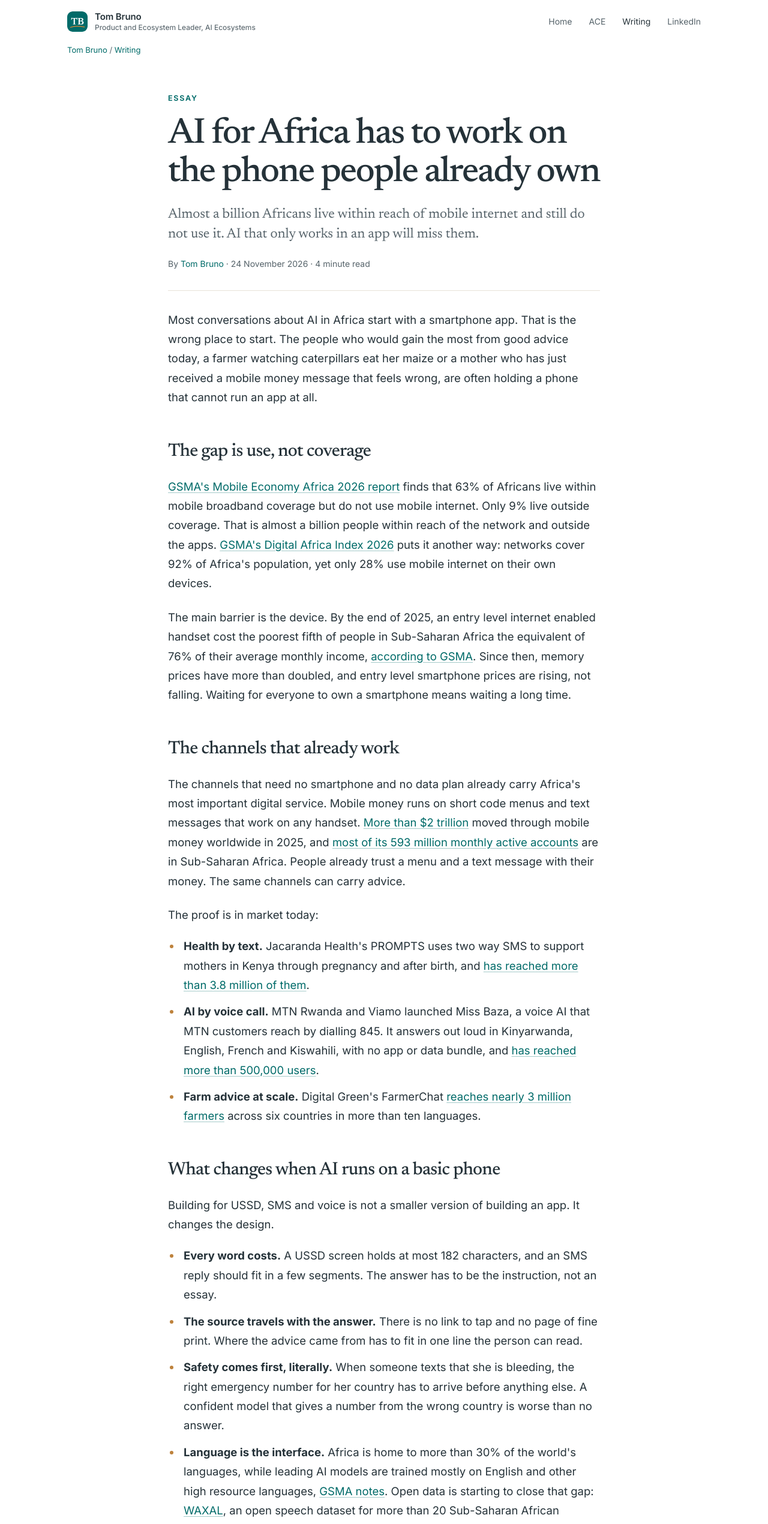
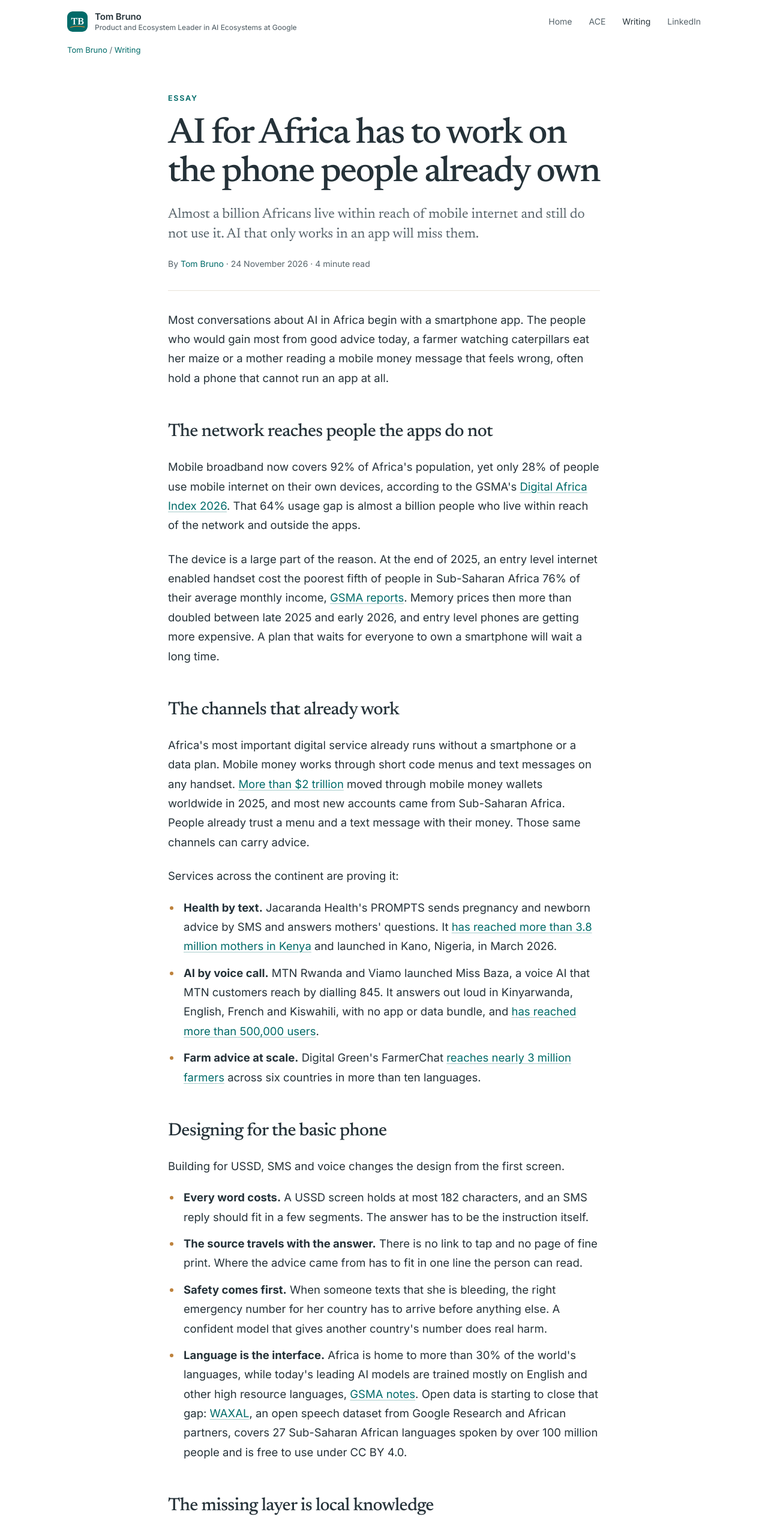
Before and after one commit to tbrunoh/tbrunoh.github.io, a plain HTML site: page writing/ai-for-africa-basic-phones/index.html in a window 1280 px wide. Shown: the top 2541 px of the page at 60% size. Drawn offline with Linux system fonts and the light colour scheme.

Commit message:
Essay: figures rechecked against sources, latest GSMA index, clearer prose [skip ci]

```diff
--- a/writing/ai-for-africa-basic-phones/index.html
+++ b/writing/ai-for-africa-basic-phones/index.html
@@ -13,6 +13,7 @@
 <link rel="apple-touch-icon" href="/apple-touch-icon.png">
 <link rel="manifest" href="/site.webmanifest">
 <link rel="alternate" type="text/markdown" href="/llms.txt" title="Summary for AI agents">
+<link rel="alternate" type="text/markdown" href="/llms-full.txt" title="Full text for AI agents">
 <meta name="theme-color" content="#FFFFFF">
 <meta property="og:type" content="article">
 <meta property="og:site_name" content="Tom Bruno">
@@ -25,7 +26,7 @@
 <meta property="og:image:height" content="630">
 <meta property="og:image:alt" content="AI for Africa has to work on the phone people already own">
 <meta property="article:published_time" content="2026-11-24T14:00:00-08:00">
-<meta property="article:modified_time" content="2026-11-25T10:45:00-08:00">
+<meta property="article:modified_time" content="2026-11-25T11:15:00-08:00">
 <meta property="article:author" content="https://tbrunoh.github.io/">
 <meta name="twitter:card" content="summary_large_image">
 <meta name="twitter:title" content="AI for Africa has to work on the phone people already own">
@@ -49,9 +50,9 @@
         "height": 630
       },
       "datePublished": "2026-11-24T14:00:00-08:00",
-      "dateModified": "2026-11-25T10:45:00-08:00",
+      "dateModified": "2026-11-25T11:15:00-08:00",
       "inLanguage": "en-US",
-      "wordCount": 825,
+      "wordCount": 786,
       "keywords": "AI for Africa, AI on feature phones, AI over USSD, AI over SMS, voice AI in African languages, mobile money, ACE, African Context Engine",
       "author": {
         "@id": "https://tbrunoh.github.io/#person"
@@ -70,7 +71,6 @@
         "https://www.gsma.com/newsroom/?p=26353",
         "https://www.gsma.com/newsroom/press-release/gsma-warns-of-emerging-global-ai-divide-as-three-billion-people-remain-offline-and-smartphone-component-costs-soar/",
         "https://www.gsma.com/newsroom/press-release/mobile-money-accounted-for-2-trillion-in-transactions-in-2025-doubling-since-2021-as-active-accounts-continue-to-grow/",
-        "https://www.mobileworldlive.com/gsma/mobile-money-tops-2t-in-annual-transactions/",
         "https://ehealthafrica.org/press-release/jacaranda-health-ehealth-africa-target-25000-mothers-ai-powered-maternal-health-support-nigeria/",
         "https://www.newtimes.co.rw/article/40095/news/featured/no-smartphone-no-internet-mtns-miss-baza-brings-ai-powered-services-to-your-phone",
         "https://www.digitalgreen.org/insights/v2-launch-performance",
@@ -145,7 +145,7 @@
 <header class="topbar">
   <div class="wrap">
     <nav aria-label="Primary">
-    <a class="mark" href="/"><img src="/favicon.svg" alt="" width="34" height="34"><span>Tom Bruno<small>Product and Ecosystem Leader, AI Ecosystems</small></span></a>
+    <a class="mark" href="/"><img src="/favicon.svg" alt="" width="34" height="34"><span>Tom Bruno<small>Product and Ecosystem Leader in AI Ecosystems at Google</small></span></a>
     <div class="links"><a href="/">Home</a><a href="/ace/">ACE</a><a href="/writing/" aria-current="page">Writing</a><a href="https://www.linkedin.com/in/tbrunoh">LinkedIn</a></div>
   </nav>
   </div>
@@ -161,32 +161,32 @@
     </header>
     <div class="body">
 
-<p>Most conversations about AI in Africa start with a smartphone app. That is the wrong place to start. The people who would gain the most from good advice today, a farmer watching caterpillars eat her maize or a mother who has just received a mobile money message that feels wrong, are often holding a phone that cannot run an app at all.</p>
+<p>Most conversations about AI in Africa begin with a smartphone app. The people who would gain most from good advice today, a farmer watching caterpillars eat her maize or a mother reading a mobile money message that feels wrong, often hold a phone that cannot run an app at all.</p>
 
-<h2>The gap is use, not coverage</h2>
-<p><a href="https://www.gsma.com/newsroom/press-release/mobile-technologies-contributed-240-billion-to-africas-economy-in-2025-as-the-continent-enters-a-new-phase-of-digital-transformation/">GSMA's Mobile Economy Africa 2026 report</a> finds that 63% of Africans live within mobile broadband coverage but do not use mobile internet. Only 9% live outside coverage. That is almost a billion people within reach of the network and outside the apps. <a href="https://www.gsma.com/newsroom/?p=26353">GSMA's Digital Africa Index 2026</a> puts it another way: networks cover 92% of Africa's population, yet only 28% use mobile internet on their own devices.</p>
-<p>The main barrier is the device. By the end of 2025, an entry level internet enabled handset cost the poorest fifth of people in Sub-Saharan Africa the equivalent of 76% of their average monthly income, <a href="https://www.gsma.com/newsroom/press-release/gsma-warns-of-emerging-global-ai-divide-as-three-billion-people-remain-offline-and-smartphone-component-costs-soar/">according to GSMA</a>. Since then, memory prices have more than doubled, and entry level smartphone prices are rising, not falling. Waiting for everyone to own a smartphone means waiting a long time.</p>
+<h2>The network reaches people the apps do not</h2>
+<p>Mobile broadband now covers 92% of Africa's population, yet only 28% of people use mobile internet on their own devices, according to the GSMA's <a href="https://www.gsma.com/newsroom/?p=26353">Digital Africa Index 2026</a>. That 64% usage gap is almost a billion people who live within reach of the network and outside the apps.</p>
+<p>The device is a large part of the reason. At the end of 2025, an entry level internet enabled handset cost the poorest fifth of people in Sub-Saharan Africa 76% of their average monthly income, <a href="https://www.gsma.com/newsroom/press-release/gsma-warns-of-emerging-global-ai-divide-as-three-billion-people-remain-offline-and-smartphone-component-costs-soar/">GSMA reports</a>. Memory prices then more than doubled between late 2025 and early 2026, and entry level phones are getting more expensive. A plan that waits for everyone to own a smartphone will wait a long time.</p>
 
 <h2>The channels that already work</h2>
-<p>The channels that need no smartphone and no data plan already carry Africa's most important digital service. Mobile money runs on short code menus and text messages that work on any handset. <a href="https://www.gsma.com/newsroom/press-release/mobile-money-accounted-for-2-trillion-in-transactions-in-2025-doubling-since-2021-as-active-accounts-continue-to-grow/">More than $2 trillion</a> moved through mobile money worldwide in 2025, and <a href="https://www.mobileworldlive.com/gsma/mobile-money-tops-2t-in-annual-transactions/">most of its 593 million monthly active accounts</a> are in Sub-Saharan Africa. People already trust a menu and a text message with their money. The same channels can carry advice.</p>
-<p>The proof is in market today:</p>
+<p>Africa's most important digital service already runs without a smartphone or a data plan. Mobile money works through short code menus and text messages on any handset. <a href="https://www.gsma.com/newsroom/press-release/mobile-money-accounted-for-2-trillion-in-transactions-in-2025-doubling-since-2021-as-active-accounts-continue-to-grow/">More than $2 trillion</a> moved through mobile money wallets worldwide in 2025, and most new accounts came from Sub-Saharan Africa. People already trust a menu and a text message with their money. Those same channels can carry advice.</p>
+<p>Services across the continent are proving it:</p>
 <ul>
-<li><strong>Health by text.</strong> Jacaranda Health's PROMPTS uses two way SMS to support mothers in Kenya through pregnancy and after birth, and <a href="https://ehealthafrica.org/press-release/jacaranda-health-ehealth-africa-target-25000-mothers-ai-powered-maternal-health-support-nigeria/">has reached more than 3.8 million of them</a>.</li>
+<li><strong>Health by text.</strong> Jacaranda Health's PROMPTS sends pregnancy and newborn advice by SMS and answers mothers' questions. It <a href="https://ehealthafrica.org/press-release/jacaranda-health-ehealth-africa-target-25000-mothers-ai-powered-maternal-health-support-nigeria/">has reached more than 3.8 million mothers in Kenya</a> and launched in Kano, Nigeria, in March 2026.</li>
 <li><strong>AI by voice call.</strong> MTN Rwanda and Viamo launched Miss Baza, a voice AI that MTN customers reach by dialling 845. It answers out loud in Kinyarwanda, English, French and Kiswahili, with no app or data bundle, and <a href="https://www.newtimes.co.rw/article/40095/news/featured/no-smartphone-no-internet-mtns-miss-baza-brings-ai-powered-services-to-your-phone">has reached more than 500,000 users</a>.</li>
 <li><strong>Farm advice at scale.</strong> Digital Green's FarmerChat <a href="https://www.digitalgreen.org/insights/v2-launch-performance">reaches nearly 3 million farmers</a> across six countries in more than ten languages.</li>
 </ul>
 
-<h2>What changes when AI runs on a basic phone</h2>
-<p>Building for USSD, SMS and voice is not a smaller version of building an app. It changes the design.</p>
+<h2>Designing for the basic phone</h2>
+<p>Building for USSD, SMS and voice changes the design from the first screen.</p>
 <ul>
-<li><strong>Every word costs.</strong> A USSD screen holds at most 182 characters, and an SMS reply should fit in a few segments. The answer has to be the instruction, not an essay.</li>
+<li><strong>Every word costs.</strong> A USSD screen holds at most 182 characters, and an SMS reply should fit in a few segments. The answer has to be the instruction itself.</li>
 <li><strong>The source travels with the answer.</strong> There is no link to tap and no page of fine print. Where the advice came from has to fit in one line the person can read.</li>
-<li><strong>Safety comes first, literally.</strong> When someone texts that she is bleeding, the right emergency number for her country has to arrive before anything else. A confident model that gives a number from the wrong country is worse than no answer.</li>
-<li><strong>Language is the interface.</strong> Africa is home to more than 30% of the world's languages, while leading AI models are trained mostly on English and other high resource languages, <a href="https://www.gsma.com/newsroom/press-release/mobile-technologies-contributed-240-billion-to-africas-economy-in-2025-as-the-continent-enters-a-new-phase-of-digital-transformation/">GSMA notes</a>. Open data is starting to close that gap: <a href="https://research.google/blog/waxal-a-large-scale-open-resource-for-african-language-speech-technology/">WAXAL</a>, an open speech dataset for more than 20 Sub-Saharan African languages spoken by over 100 million people, is free to use under CC BY 4.0.</li>
+<li><strong>Safety comes first.</strong> When someone texts that she is bleeding, the right emergency number for her country has to arrive before anything else. A confident model that gives another country's number does real harm.</li>
+<li><strong>Language is the interface.</strong> Africa is home to more than 30% of the world's languages, while today's leading AI models are trained mostly on English and other high resource languages, <a href="https://www.gsma.com/newsroom/press-release/mobile-technologies-contributed-240-billion-to-africas-economy-in-2025-as-the-continent-enters-a-new-phase-of-digital-transformation/">GSMA notes</a>. Open data is starting to close that gap: <a href="https://research.google/blog/waxal-a-large-scale-open-resource-for-african-language-speech-technology/">WAXAL</a>, an open speech dataset from Google Research and African partners, covers 27 Sub-Saharan African languages spoken by over 100 million people and is free to use under CC BY 4.0.</li>
 </ul>
 
-<h2>Knowledge is the bottleneck, not the model</h2>
-<p>The hard part is not the model. It is the knowledge underneath it: which hotline handles gender based violence in Ghana, what moisture level keeps maize free of aflatoxin, how a real mobile money message differs from a scam. Global models do not know these facts reliably. Every service above has had to build that knowledge, its channels and its safety layer on its own, and the knowledge then stays locked inside each one.</p>
+<h2>The missing layer is local knowledge</h2>
+<p>What global models lack is the knowledge underneath a good answer: which hotline handles gender based violence in Ghana, what moisture level keeps maize free of aflatoxin, how a real mobile money message differs from a scam. They do not know these facts reliably. Each service above has built that knowledge, its channels and its safety layer on its own, and the knowledge stays locked inside each one.</p>
 <p>That is why I built <a href="/ace/">ACE, the African Context Engine</a>, as open source. ACE serves checked, citable knowledge over USSD, SMS, voice, WhatsApp, the web and MCP, in eight languages across 34 countries, from Swahili and French to Arabic and Amharic. The caller's dialling code picks the country. Emergencies get that country's verified numbers before anything else runs, and every answer names its source. ACE works with no AI model at all, and when one is added, it checks that the model stayed with the facts.</p>
 
 <h2>The test for AI in Africa</h2>
@@ -196,20 +196,19 @@
     </div>
     <aside class="author">
       <img src="https://github.com/tbrunoh.png?size=128" alt="Portrait of Tom Bruno" width="64" height="64" loading="lazy">
-      <p><b>Tom Bruno</b> is a Product and Ecosystem Leader in AI Ecosystems, founder of Korext and creator of <a href="/ace/">ACE, the African Context Engine</a>. Born and raised in Kenya, he is based in the San Francisco Bay Area.</p>
+      <p><b>Tom Bruno</b> is a Product and Ecosystem Leader in AI Ecosystems at Google, founder of Korext and creator of <a href="/ace/">ACE, the African Context Engine</a>. Born and raised in Kenya, he is based in the San Francisco Bay Area.</p>
     </aside>
     <section class="sources" aria-labelledby="src-h">
       <h2 id="src-h">Sources</h2>
       <ol>
-<li><a href="https://www.gsma.com/newsroom/press-release/mobile-technologies-contributed-240-billion-to-africas-economy-in-2025-as-the-continent-enters-a-new-phase-of-digital-transformation/">GSMA, The Mobile Economy Africa 2026, press release, 16 June 2026</a></li>
-<li><a href="https://www.gsma.com/newsroom/?p=26353">GSMA, Digital Africa Index 2026, 18 November 2026</a></li>
-<li><a href="https://www.gsma.com/newsroom/press-release/gsma-warns-of-emerging-global-ai-divide-as-three-billion-people-remain-offline-and-smartphone-component-costs-soar/">GSMA, emerging global AI divide, 15 September 2026</a></li>
+<li><a href="https://www.gsma.com/newsroom/?p=26353">GSMA, Digital Africa Index 2026, press release, 18 November 2026</a></li>
+<li><a href="https://www.gsma.com/newsroom/press-release/gsma-warns-of-emerging-global-ai-divide-as-three-billion-people-remain-offline-and-smartphone-component-costs-soar/">GSMA, emerging global AI divide, press release, 15 September 2026</a></li>
 <li><a href="https://www.gsma.com/newsroom/press-release/mobile-money-accounted-for-2-trillion-in-transactions-in-2025-doubling-since-2021-as-active-accounts-continue-to-grow/">GSMA, State of the Industry Report on Mobile Money 2026, press release, 24 March 2026</a></li>
-<li><a href="https://www.mobileworldlive.com/gsma/mobile-money-tops-2t-in-annual-transactions/">Mobile World Live, mobile money tops $2 trillion</a></li>
 <li><a href="https://ehealthafrica.org/press-release/jacaranda-health-ehealth-africa-target-25000-mothers-ai-powered-maternal-health-support-nigeria/">eHealth Africa and Jacaranda Health, PROMPTS launch in Kano, 17 March 2026</a></li>
 <li><a href="https://www.newtimes.co.rw/article/40095/news/featured/no-smartphone-no-internet-mtns-miss-baza-brings-ai-powered-services-to-your-phone">The New Times, MTN's Miss Baza, 30 October 2026</a></li>
-<li><a href="https://www.digitalgreen.org/insights/v2-launch-performance">Digital Green, FarmerChat V2</a></li>
-<li><a href="https://research.google/blog/waxal-a-large-scale-open-resource-for-african-language-speech-technology/">Google Research, WAXAL</a></li>
+<li><a href="https://www.digitalgreen.org/insights/v2-launch-performance">Digital Green, FarmerChat V2, 9 July 2026</a></li>
+<li><a href="https://www.gsma.com/newsroom/press-release/mobile-technologies-contributed-240-billion-to-africas-economy-in-2025-as-the-continent-enters-a-new-phase-of-digital-transformation/">GSMA, The Mobile Economy Africa 2026, press release, 16 June 2026</a></li>
+<li><a href="https://research.google/blog/waxal-a-large-scale-open-resource-for-african-language-speech-technology/">Google Research, WAXAL, 6 March 2026</a></li>
       </ol>
     </section>
     <p class="next">Read next: <a href="/writing/africa-farm-data-last-mile/">Africa's farm data is open. The last mile to farmers is the work left to do</a></p>
@@ -219,7 +218,7 @@
   <img class="contours" src="/assets/contours.svg" alt="" width="1200" height="72" loading="lazy">
   <div class="row">
     <div class="who">
-      <span>© 2026 Tom Bruno · Product and Ecosystem Leader, AI Ecosystems</span>
+      <span>© 2026 Tom Bruno · Product and Ecosystem Leader in AI Ecosystems at Google</span>
       <span class="aka">Full name: Tom Bruno Makhanu</span>
     </div>
     <div class="links">
```
